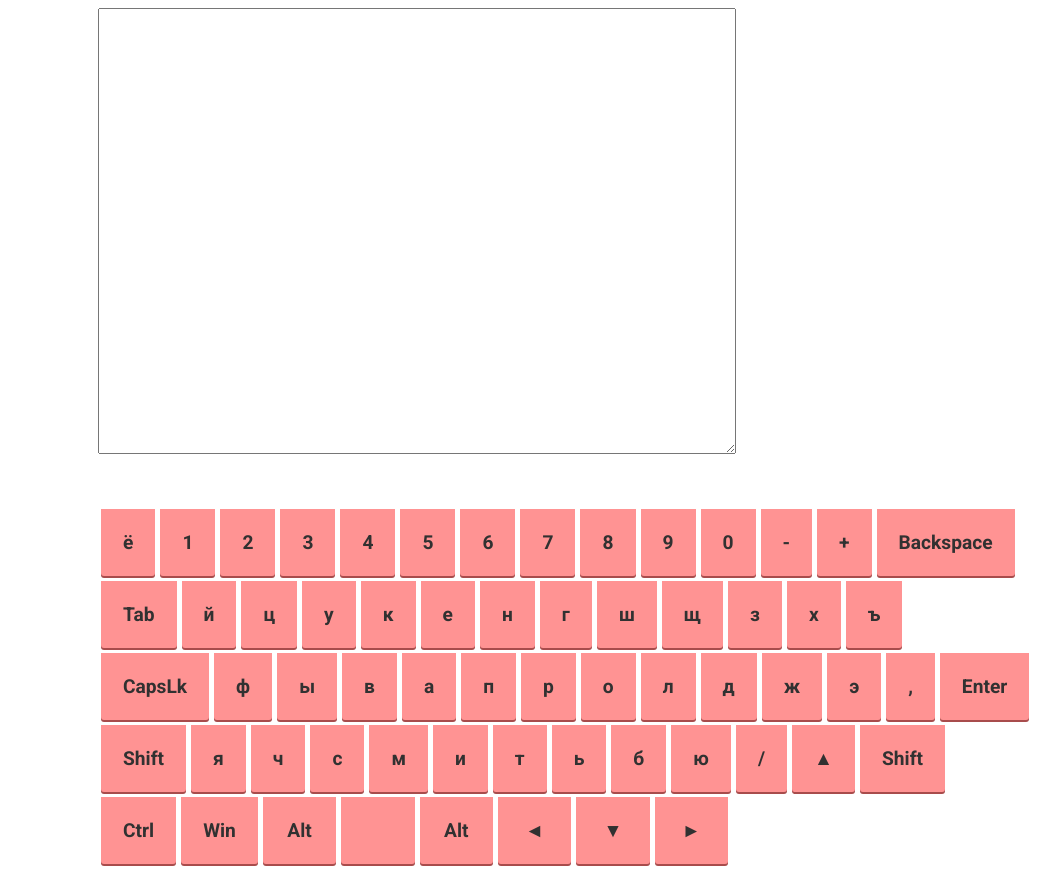
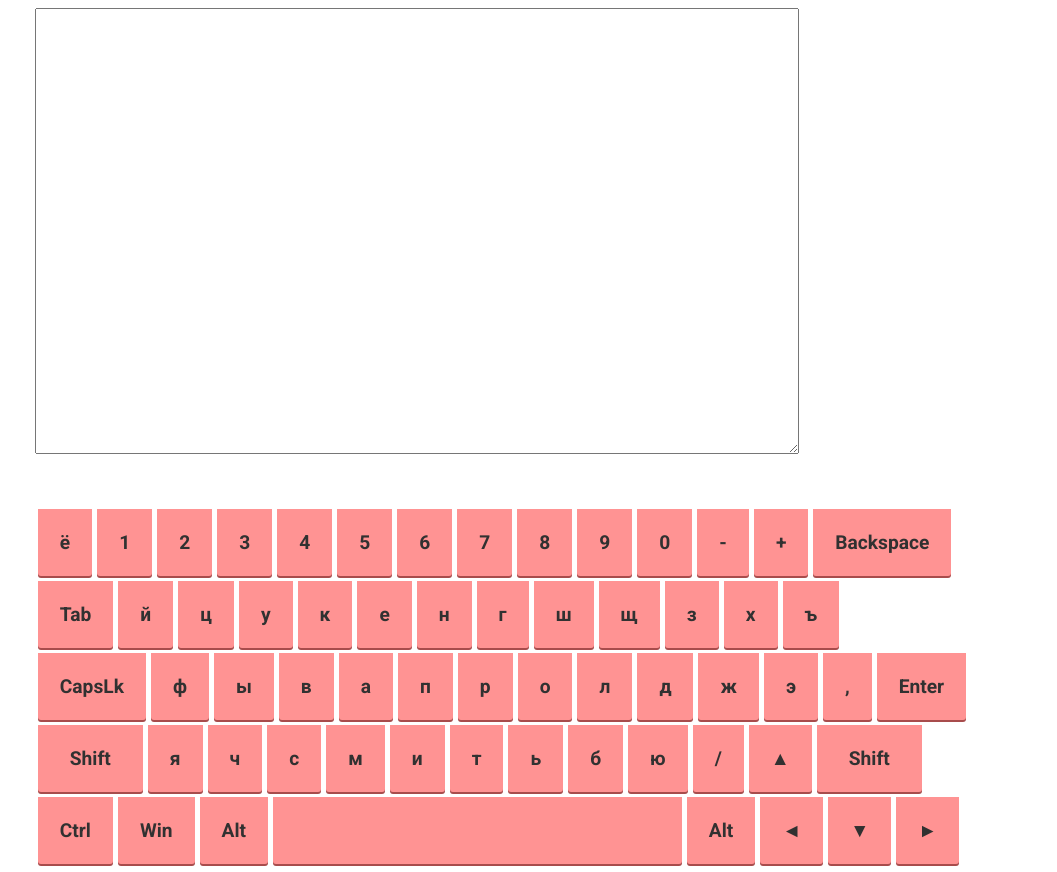
Before and after one commit to VictoriaSayevich/virtual_keyboard, a plain HTML site: page index.html in a window 1280 px wide. Shown: the whole page, without its empty margins (223-1280 px from the left). Drawn offline with Linux system fonts and the light colour scheme.

Commit message:
fix: change style.scss padding --space, --shift keys. Keyboard.js add Tab

```diff
--- a/keyboard.js
+++ b/keyboard.js
@@ -64,7 +64,7 @@ const Keyboard = {
                 const span_en = this._createElement('span', 'en');
                 switch (this.keyboardContent.en[i][j]) {
                     case "Tab":
-                        key.classList.add('special--tab');
+                        key.classList.add('special--Tab');
                         break;
                     case "CapsLk":
                         key.classList.add('special--capsLook');
@@ -224,6 +224,9 @@ const Keyboard = {
                 if (target.classList.value.indexOf('Space') >= 0 || target.parentNode.classList.value.indexOf('Space') >= 0) {
                     Keyboard.elements.textarea.value += '\u00A0';
                 }
+                if (target.classList.value.indexOf('Tab') >= 0 || target.parentNode.classList.value.indexOf('Tab') >= 0) {
+                    Keyboard.elements.textarea.value += '\t\t';
+                }
             } else {
                 if (event.target.className === 'key') Keyboard.elements.textarea.value += event.target.lastChild.innerText;
                 else Keyboard.elements.textarea.value += event.target.innerText;
--- a/style.scss
+++ b/style.scss
@@ -7,7 +7,7 @@ $font_family: 'Roboto';
     display: flex;
     margin: 0 auto;
     margin-bottom: 50px;
-    width: 50%;
+    width: 60%;
     font-size: 1.2rem;
 }
 
@@ -15,7 +15,7 @@ $font_family: 'Roboto';
     display: flex;
     flex-direction: column;
     justify-content: flex-start;
-    width: 50%;
+    width: 60%;
     margin: 0 auto;
     .row {
         display: flex;
@@ -35,8 +35,11 @@ $font_family: 'Roboto';
             &:hover {
                 background: darken($color_key, 6%);
             }
-            &.special--space {
-                padding: 0 170px;
+            &.special--Space {
+                padding: 0 200px;
+            }
+            &.special--Shift {
+                padding: 20px 30px;
             }
             span {
                 &.en {
```
Also changed, not shown: style.css, 1 other file.
